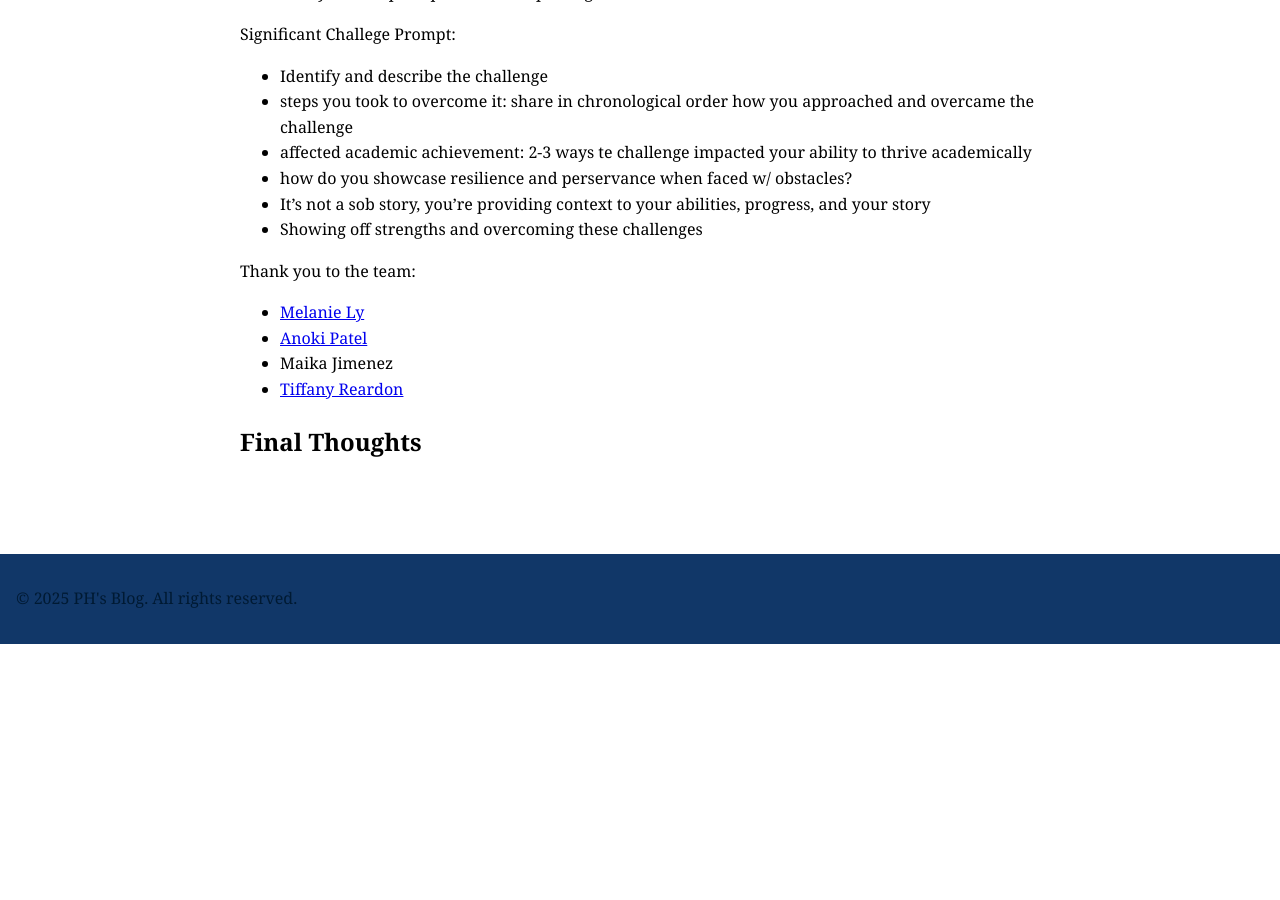
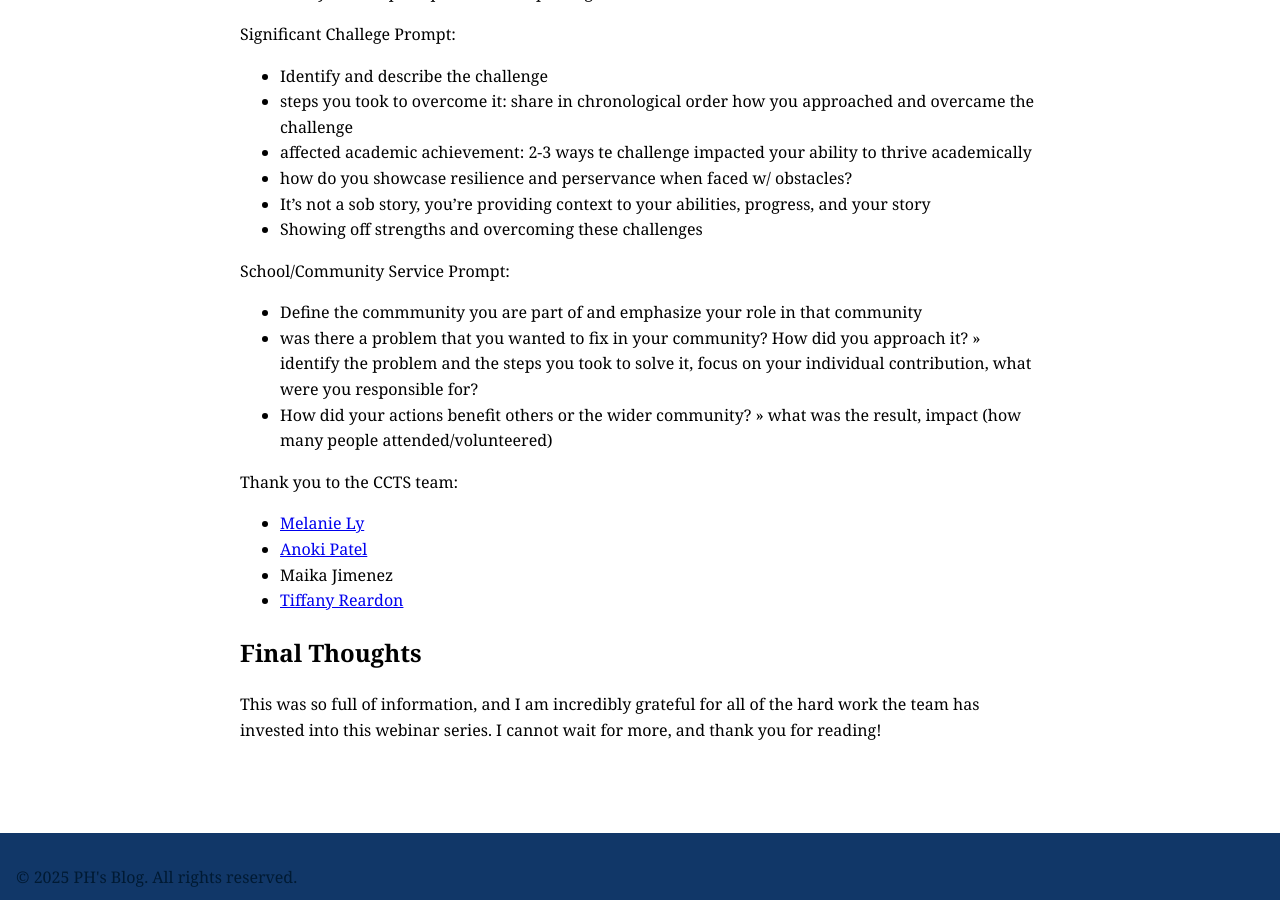
Before and after one commit to CaptainSapphire/PH-s-Blog, a Jekyll site: the page built from _posts/2025-09-09-Transfer-to-Success-Workshop.md, in a window 1280 px wide and 900 px high, scrolled down 2636 px. Built offline with Jekyll 4.4.1, drawn with Linux system fonts in a browser that asks for light colours; before the commit the page ends 3280 px from its top, so only the background shows below that.

Commit message:
Update 2025-09-09-Transfer-to-Success-Workshop.md

```diff
--- a/_posts/2025-09-09-Transfer-to-Success-Workshop.md
+++ b/_posts/2025-09-09-Transfer-to-Success-Workshop.md
@@ -73,8 +73,12 @@ Significant Challege Prompt:
 - It's not a sob story, you're providing context to your abilities, progress, and your story
 - Showing off strengths and overcoming these challenges
 
+School/Community Service Prompt:
+- Define the commmunity you are part of and emphasize your role in that community
+- was there a problem that you wanted to fix in your community? How did you approach it? >> identify the problem and the steps you took to solve it, focus on your individual contribution, what were you responsible for?
+- How did your actions benefit others or the wider community? >> what was the result, impact (how many people attended/volunteered)
 
-Thank you to the team:
+Thank you to the CCTS team:
 - [Melanie Ly](https://www.linkedin.com/in/melanie-l-7a1337178/)
 - [Anoki Patel](https://www.linkedin.com/in/anokhi-pats/)
 - Maika Jimenez
@@ -82,3 +86,4 @@ Thank you to the team:
 
 
 ## Final Thoughts
+This was so full of information, and I am incredibly grateful for all of the hard work the team has invested into this webinar series. I cannot wait for more, and thank you for reading!
```
